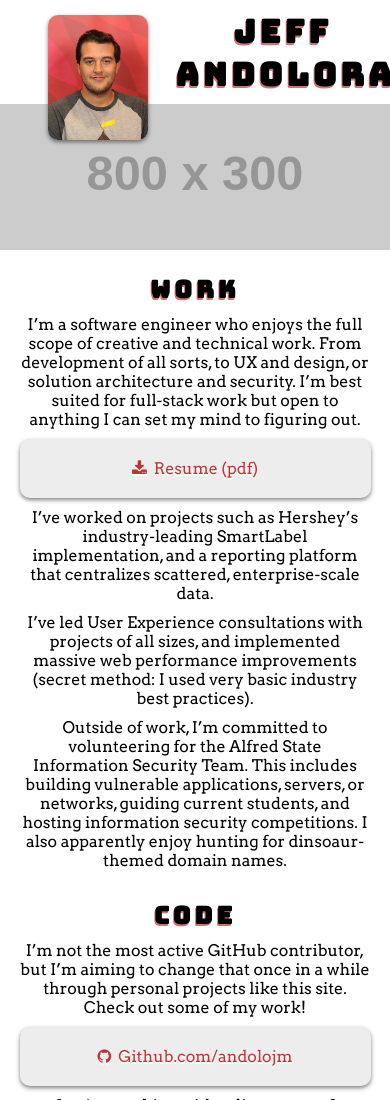
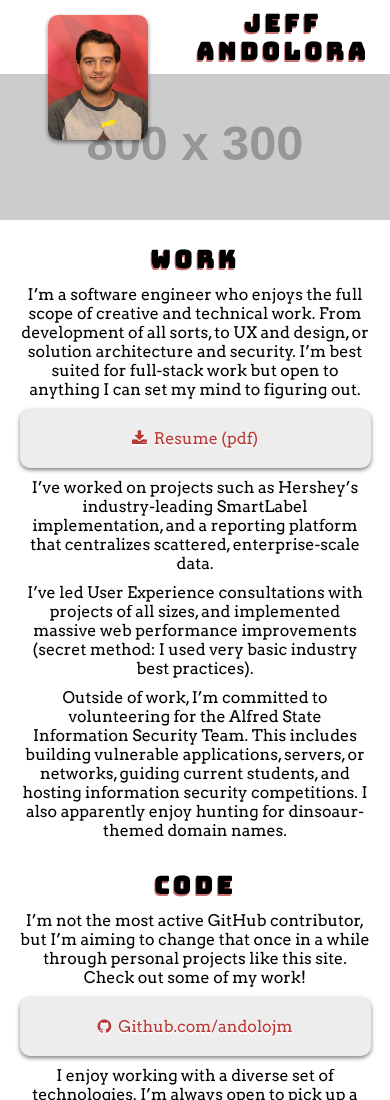
Before and after one commit to andolojm/tyrann-asaur-us, a website built with webpack: page index.html in a window 390 px wide. Shown: the top 1100 px of the page. Built offline with nearby package versions, Linux system fonts and the light colour scheme; placeholder pictures from the web are drawn by us.

Commit message:
Scale down header text on mobile screens

```diff
--- a/app/css/index.scss
+++ b/app/css/index.scss
@@ -23,7 +23,26 @@ h1, h2, h3, h4, h5, h6 {
     width: 55%;
     margin-top: 10px;
     margin-bottom: 8px;
+    line-height: 35px;
+    font-size: 30px;
 
+    // Scale down slowly as last name breaks side of screen
+    @media screen and (max-width: 435px) {
+        line-height: 30px;
+        font-size: 26px;
+    }
+    @media screen and (max-width: 400px) {
+        line-height: 28px;
+        font-size: 24px;
+    }
+    @media screen and (max-width: 365px) {
+        line-height: 25px;
+        font-size: 22px;
+    }
+    @media screen and (max-width: 330px) {
+        line-height: 23px;
+        font-size: 20px;
+    }
 }
 #header-banner-container {
     float: left;
```
